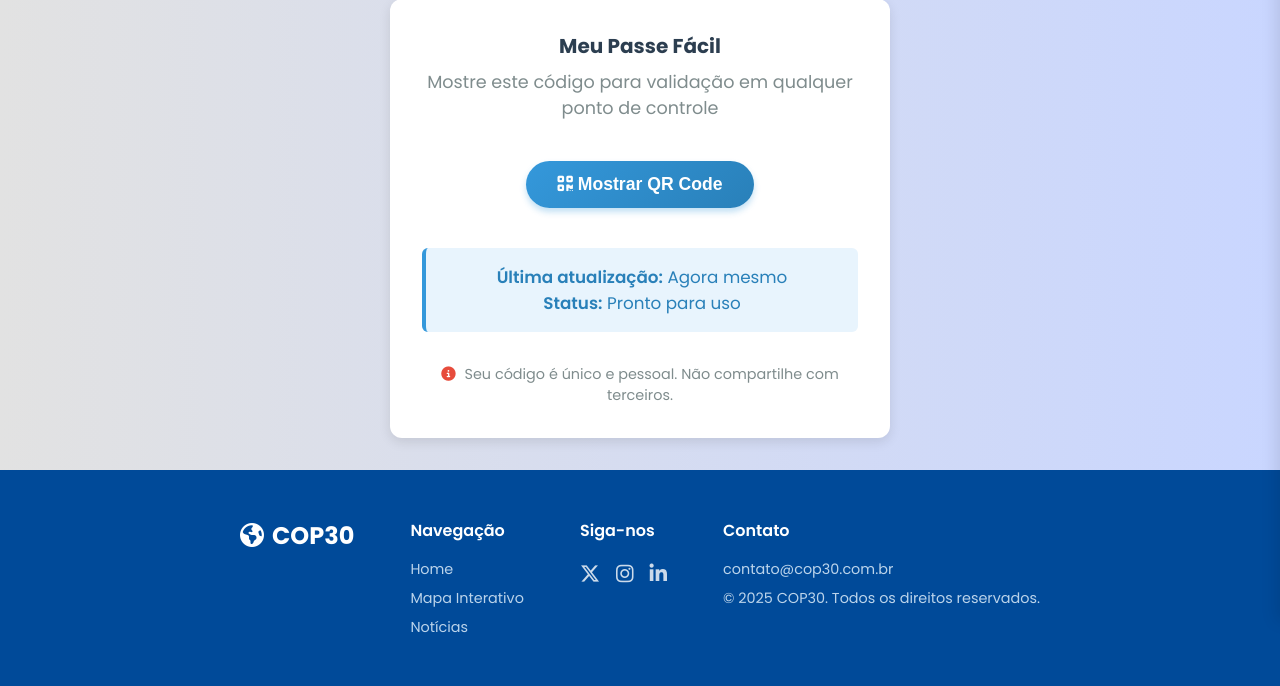
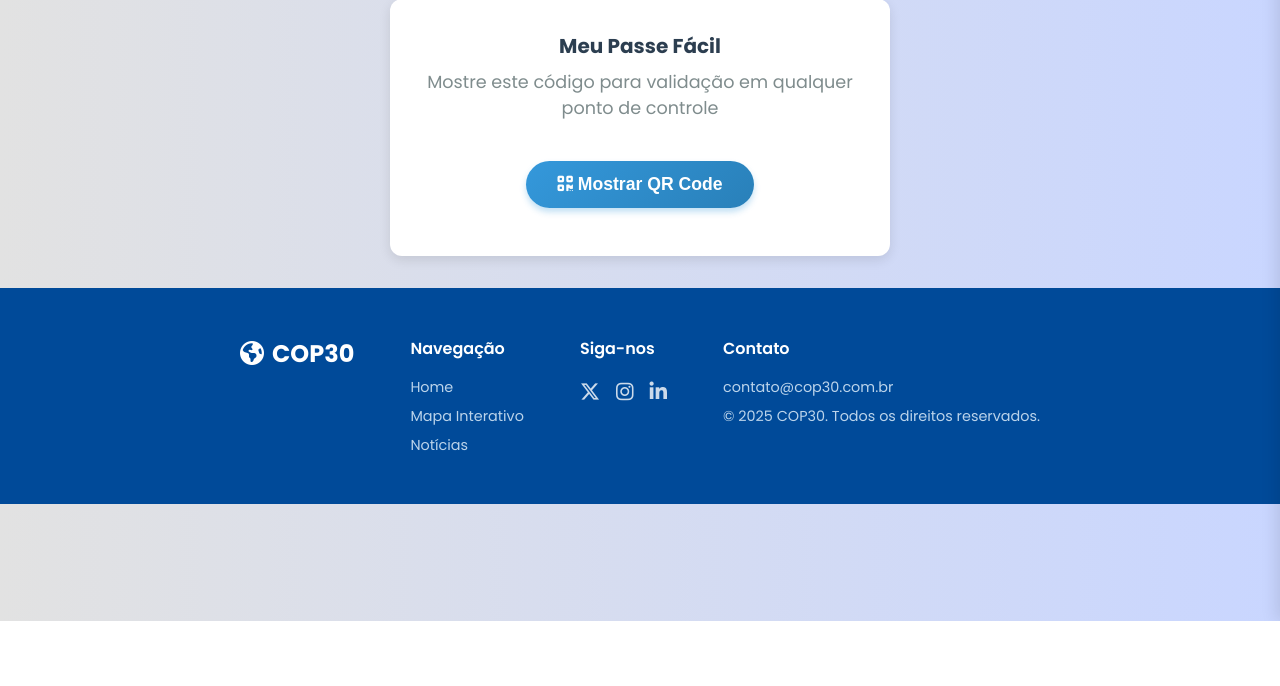
Before and after one commit to F4llsT/sga_cop_30, a Django app: template templates/passefacil/meu_qr_code.html in a window 1280 px wide. Shown: the part 179-865 px from the top of the page. After the commit the page ends 800 px from the top, so only its background shows below. Run offline with Django 5.2, Linux system fonts and the light colour scheme; the template is opened without the code that fills it, so the values that code supplies are empty; some libraries are stand-ins or nearby versions.

Commit message:
tirando besteira

```diff
--- a/templates/passefacil/meu_qr_code.html
+++ b/templates/passefacil/meu_qr_code.html
@@ -185,15 +185,6 @@
             </div>
         </div>
 
-        <div class="qr-code-info">
-            <p><strong>Última atualização:</strong> <span id="lastUpdated">Agora mesmo</span></p>
-            <p><strong>Status:</strong> <span id="qrStatus">Pronto para uso</span></p>
-        </div>
-
-        <div class="qr-code-footer">
-            <i class="fas fa-info-circle"></i>
-            Seu código é único e pessoal. Não compartilhe com terceiros.
-        </div>
     </div>
 </div>
 {% endblock %}
```
